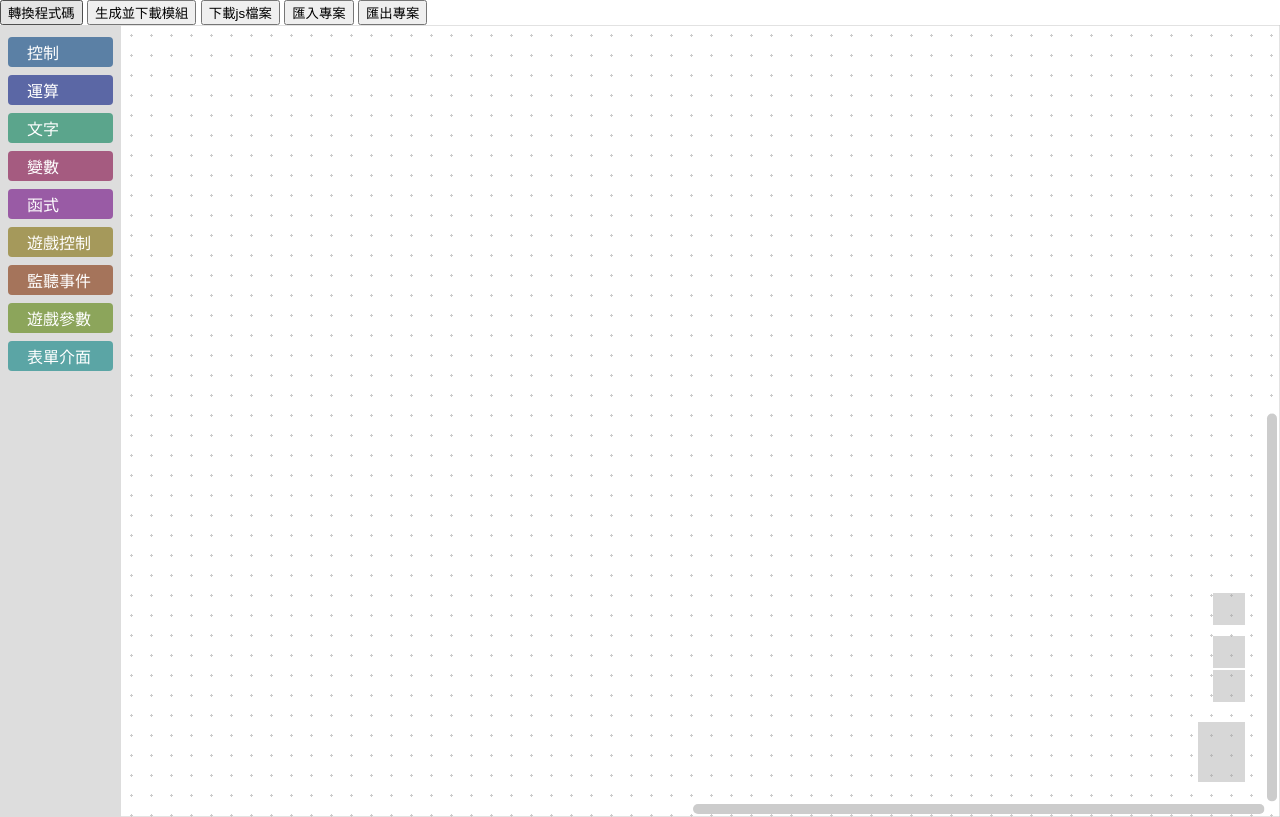
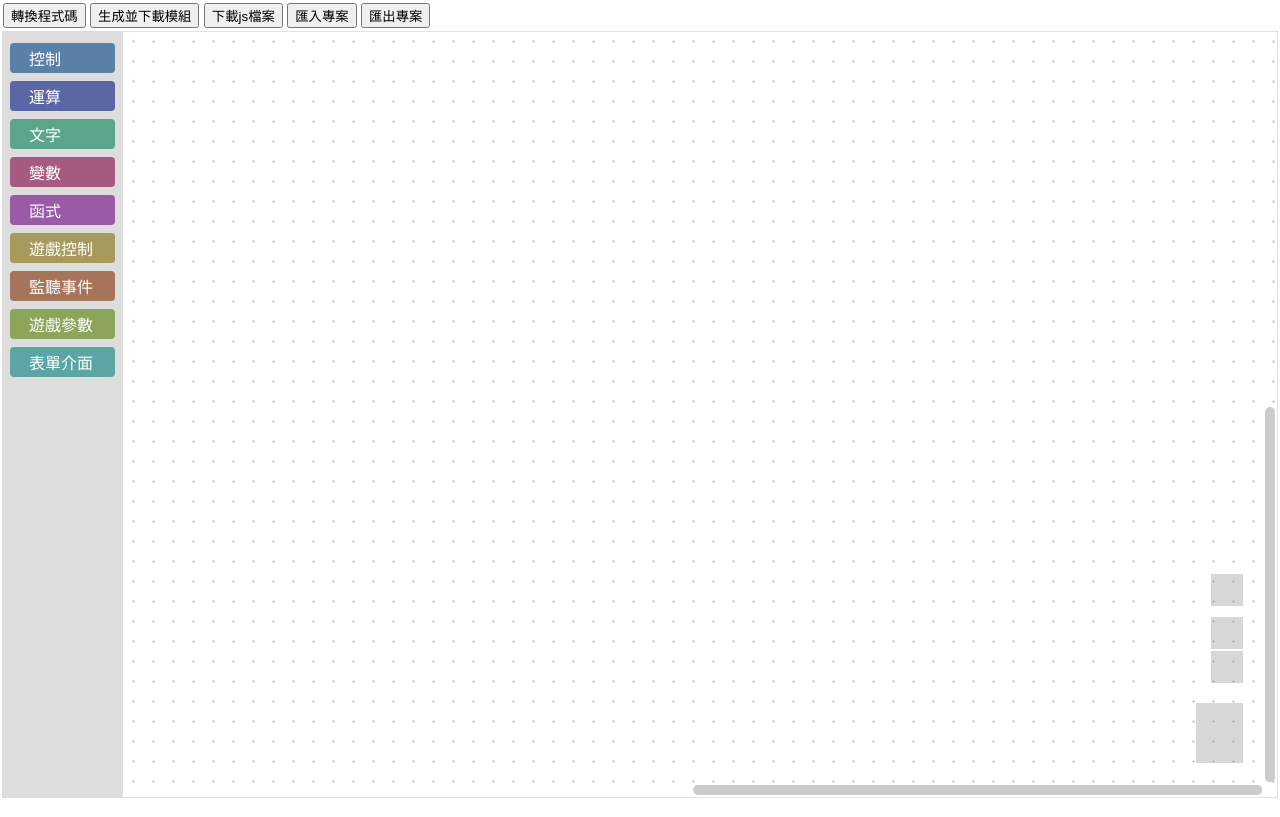
Before and after one commit to dada878/blockly-gametest-tester, a plain HTML site: page index.html in a window 1280 px wide. Drawn offline with nearby package versions, Linux system fonts and the light colour scheme; grey boxes are pictures that could not be loaded.

Commit message:
修復方塊超出畫面bug

```diff
--- a/index.html
+++ b/index.html
@@ -20,14 +20,20 @@
 </head>
 
 <body>
-
-  <button onclick="check()">轉換程式碼</button>
-  <button onclick="download_pack('addon',generate())">生成並下載模組</button>
-  <button onclick="download_js(generate())">下載js檔案</button>
-  <button onclick="upload_project()">匯入專案</button>
-  <button onclick="download_project()">匯出專案</button>
-
-  <div id="blocklyArea"></div>
+  <table>
+    <tr>
+      <td>
+        <button onclick="check()">轉換程式碼</button>
+        <button onclick="download_pack('addon',generate())">生成並下載模組</button>
+        <button onclick="download_js(generate())">下載js檔案</button>
+        <button onclick="upload_project()">匯入專案</button>
+        <button onclick="download_project()">匯出專案</button>
+      </td>
+    </tr>
+    <tr>
+      <td id="blocklyArea"></td>
+    </tr>
+  </table>
 
   <div id="blocklyDiv" style="position: absolute"></div>
 
```
